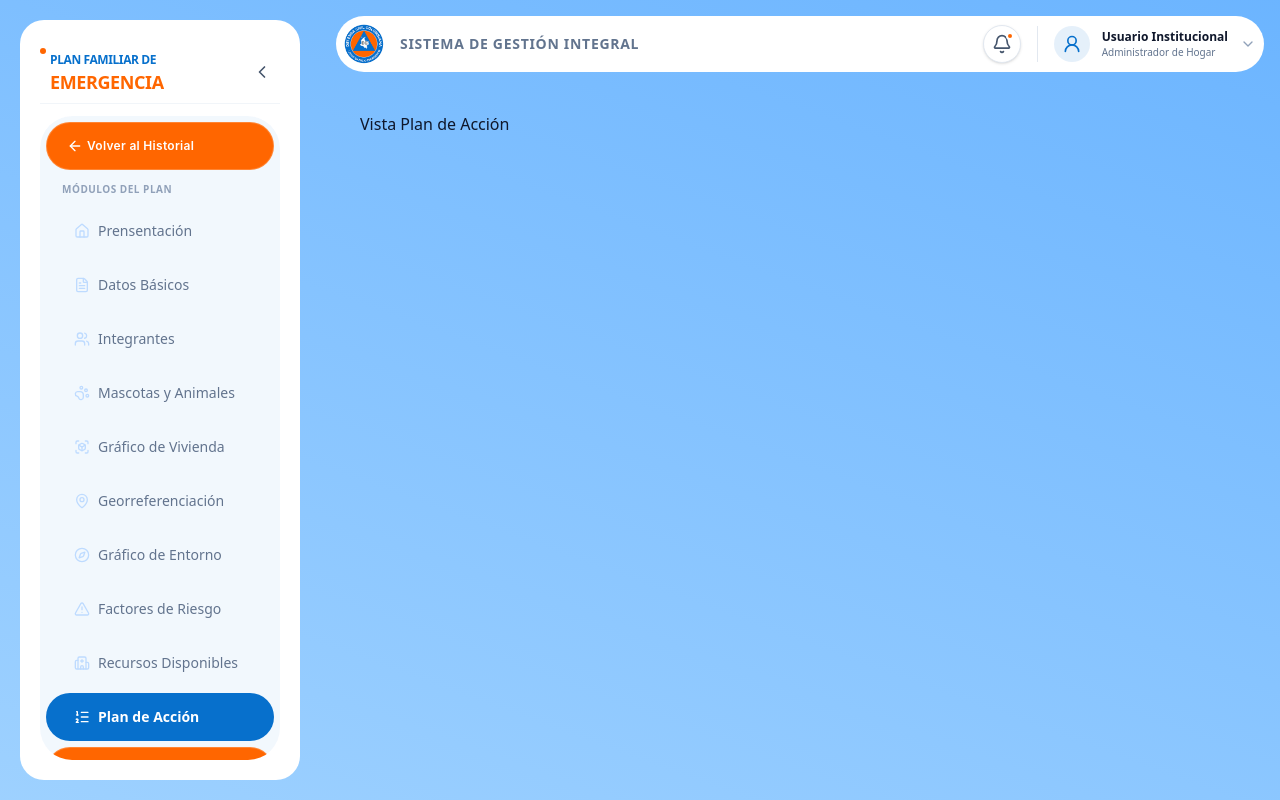
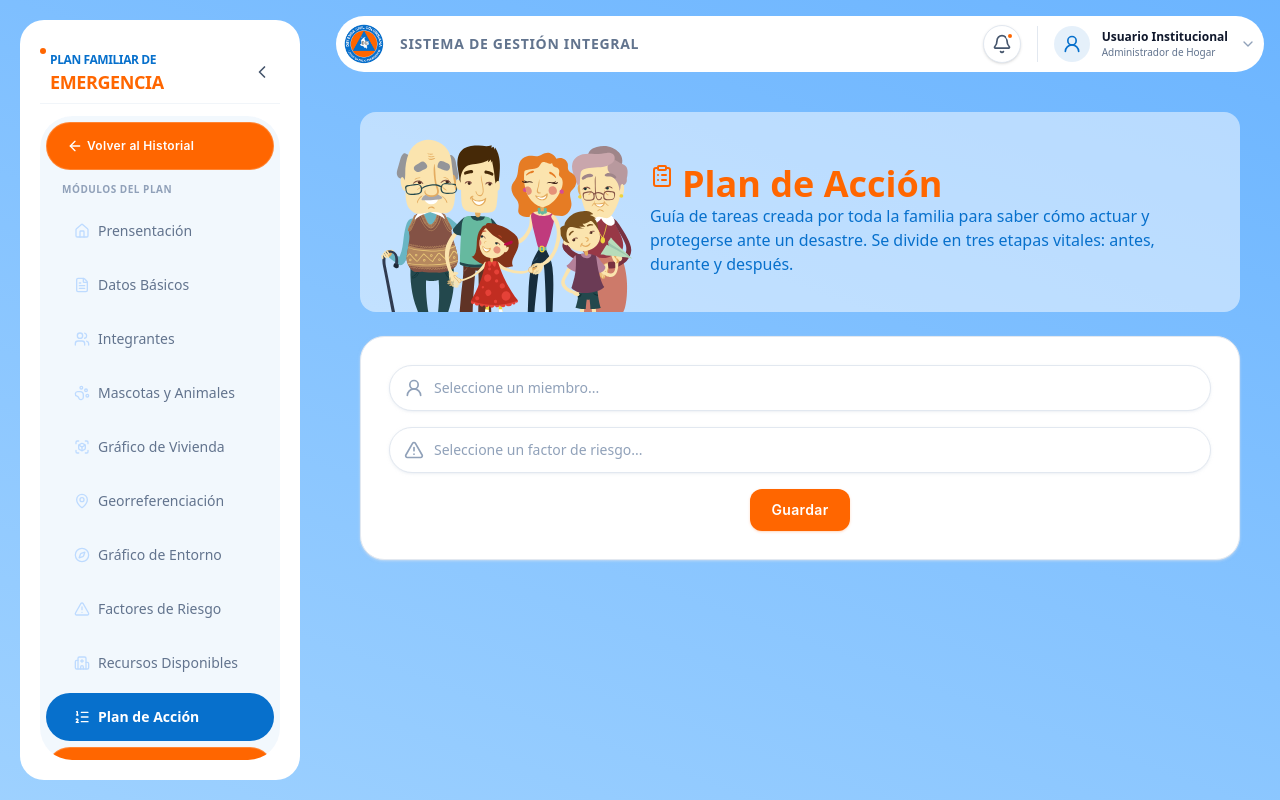
Before and after one commit to JohnVanagandr/plan-familiar, a React (Vite) app: page /planes-familiares/1/plan-accion in a window 1280 px wide. Built offline with nearby package versions, Linux system fonts and the light colour scheme.

Commit message:
plan de acción

```diff
--- a/src/routes/protected.routes.jsx
+++ b/src/routes/protected.routes.jsx
@@ -19,6 +19,7 @@ import { ResourcesView, ResourceFormView} from '@/views/plans/recursos';
 import EntornoGraphicView from '@/views/plans/Entorno/EntornoGraphicView';
 import { HousingCreateView, HousingEditView, HousingGraphicView } from '@/views/plans/vivienda';
 import GeoreferenceView from '@/views/plans/georeferencia/GeoreferenceView';
+import PlanAccionView from '@/views/plans/plan_accion/PlanAccionView';
 
 
 export const protectedRoutes = [
@@ -89,7 +90,7 @@ export const protectedRoutes = [
             ]
           },
 
-          { path: "plan-accion", element: <div>Vista Plan de Acción</div> },
+          { path: "plan-accion", element: <PlanAccionView /> },
         ]
       },
     ]
--- /dev/null
+++ b/src/views/plans/plan_accion/PlanAccionView.jsx
@@ -0,0 +1,196 @@
+// PlanAccionView.jsx
+import { useState } from "react";
+import { useParams } from "react-router-dom";
+import { Card, Button, Select, Textarea } from "@/components/ui";
+import HeaderSection from "@/components/ui/headerSection";
+import { ClipboardList, UserRound, ShieldAlert, Plus, TriangleAlert } from "lucide-react";
+
+// Mock: reemplazar por la petición real (GET /members/plan/:id, GET /riskFactors/plan/:id) cuando se reconecte la lógica
+const miembrosMock = [
+  { value: "1", label: "Marco García - (Cabeza de familia)" },
+  { value: "2", label: "Ana García - (Cónyuge)" },
+];
+
+const riesgosMock = [
+  { value: "1", label: "Inundación - vivienda a orillas de la quebrada" },
+  { value: "2", label: "Caída de árboles rocas - descripcion" },
+];
+
+const tiposAccion = [
+  { value: "1", label: "Antes" },
+  { value: "2", label: "Durante" },
+  { value: "3", label: "Despues" },
+];
+
+export const PlanAccionView = () => {
+  const { planId } = useParams();
+
+  // Paso 1: encabezado del plan de acción (member_id + risk_factor_id)
+  const [liderId, setLiderId] = useState("");
+  const [riesgoId, setRiesgoId] = useState("");
+  const [planCreado, setPlanCreado] = useState(false);
+
+  // Paso 2: acciones dentro del plan, por fase
+  const [tabActiva, setTabActiva] = useState("1"); // "1" Antes, "2" Durante, "3" Despues
+  const [acciones, setAcciones] = useState([]); // { id, action_type_id, member_id, member_name, description }
+
+  const [formAccion, setFormAccion] = useState(false);
+  const [nuevaAccion, setNuevaAccion] = useState({ member_id: "", description: "" });
+  const [errorAccion, setErrorAccion] = useState("");
+
+  const handleGuardarPlan = () => {
+    if (!liderId || !riesgoId) return;
+
+    // Mock: acá iría el POST real /actionPlans { member_id: liderId, risk_factor_id: riesgoId }
+    setPlanCreado(true);
+  };
+
+  const handleGuardarAccion = () => {
+    if (!nuevaAccion.member_id || !nuevaAccion.description.trim()) {
+      setErrorAccion("Selecciona un integrante y escribe la acción a realizar");
+      return;
+    }
+
+    const miembro = miembrosMock.find((m) => m.value === nuevaAccion.member_id);
+
+    // Mock: acá iría el POST real /actionPlanActions { action_type_id: tabActiva, member_id, description, action_plan_id }
+    setAcciones((prev) => [
+      ...prev,
+      {
+        id: Date.now(),
+        action_type_id: tabActiva,
+        member_id: nuevaAccion.member_id,
+        member_name: miembro?.label.split(" - ")[0] ?? "Integrante",
+        description: nuevaAccion.description.trim(),
+      },
+    ]);
+
+    setNuevaAccion({ member_id: "", description: "" });
+    setErrorAccion("");
+    setFormAccion(false);
+  };
+
+  const accionesDeLaFase = acciones.filter((a) => a.action_type_id === tabActiva);
+
+  return (
+    <div className="w-full flex flex-col gap-6">
+      <HeaderSection
+        icon={<ClipboardList />}
+        title="Plan de Acción"
+        description="Guía de tareas creada por toda la familia para saber cómo actuar y protegerse ante un desastre. Se divide en tres etapas vitales: antes, durante y después."
+        image="/svg/ilustracion_familia_c.svg"
+      />
+
+      {/* Paso 1: líder + riesgo principal */}
+      <Card padding="none" className="w-full p-5 sm:p-7 flex flex-col gap-4">
+        <Select
+          icon={UserRound}
+          placeholder="Seleccione un miembro..."
+          value={liderId}
+          onChange={(e) => setLiderId(e.target.value)}
+          arrayOptions={miembrosMock}
+        />
+
+        <Select
+          icon={TriangleAlert}
+          placeholder="Seleccione un factor de riesgo..."
+          value={riesgoId}
+          onChange={(e) => setRiesgoId(e.target.value)}
+          arrayOptions={riesgosMock}
+        />
+
+        <div className="w-full flex justify-center">
+          <Button variant="accent" onClick={handleGuardarPlan}>
+            Guardar
+          </Button>
+        </div>
+      </Card>
+
+      {/* Paso 2: fases del plan, solo una vez que hay líder + riesgo */}
+      {planCreado && (
+        <Card padding="none" className="w-full p-5 sm:p-7 flex flex-col gap-4">
+
+          <div className="w-full flex justify-center">
+            <div className="inline-flex bg-slate-100 rounded-full p-1">
+              {tiposAccion.map((tipo) => (
+                <button
+                  key={tipo.value}
+                  onClick={() => setTabActiva(tipo.value)}
+                  className={`px-6 py-2 rounded-full text-sm font-semibold transition-colors ${
+                    tabActiva === tipo.value
+                      ? "bg-(--color_azul) text-white"
+                      : "text-slate-500 hover:bg-white"
+                  }`}
+                >
+                  {tipo.label}
+                </button>
+              ))}
+            </div>
+          </div>
+
+          <div className="flex items-center justify-between">
+            <h2 className="text-lg font-bold text-(--color_azul) flex items-center gap-2">
+              <ClipboardList className="size-5 text-(--color_naranja)" />
+              Acciones
+            </h2>
+
+            <Button
+              type="button"
+              variant="outline"
+              size="sm"
+              onClick={() => setFormAccion((prev) => !prev)}
+            >
+              <Plus className="size-4" />
+              {formAccion ? "Cancelar" : "Agregar acción"}
+            </Button>
+          </div>
+
+          {formAccion && (
+            <div className="flex flex-col gap-3 p-4 border border-slate-200 rounded-2xl bg-slate-50/50">
+              <Select
+                icon={UserRound}
+                placeholder="Seleccione un miembro"
+                value={nuevaAccion.member_id}
+                onChange={(e) => setNuevaAccion((prev) => ({ ...prev, member_id: e.target.value }))}
+                arrayOptions={miembrosMock}
+              />
+
+              <Textarea
+                placeholder="Descripción"
+                value={nuevaAccion.description}
+                onChange={(e) => setNuevaAccion((prev) => ({ ...prev, description: e.target.value }))}
+                error={errorAccion}
+              />
+
+              <Button type="button" variant="accent" onClick={handleGuardarAccion}>
+                Guardar acción
+              </Button>
+            </div>
+          )}
+
+          <div className="flex flex-col gap-2">
+            {accionesDeLaFase.length === 0 ? (
+              <p className="text-sm text-slate-400">
+                No hay registros disponibles para esta fase.
+              </p>
+            ) : (
+              accionesDeLaFase.map((accion) => (
+                <div
+                  key={accion.id}
+                  className="w-full flex items-center gap-3 px-4 py-3 rounded-2xl bg-(--color_azul)/10 text-(--color_azul) font-medium text-sm"
+                >
+                  <UserRound className="size-4 text-(--color_azul) shrink-0" />
+                  <span>
+                    <strong>{accion.member_name}</strong> — {accion.description}
+                  </span>
+                </div>
+              ))
+            )}
+          </div>
+        </Card>
+      )}
+    </div>
+  );
+};
+
+export default PlanAccionView;
```
